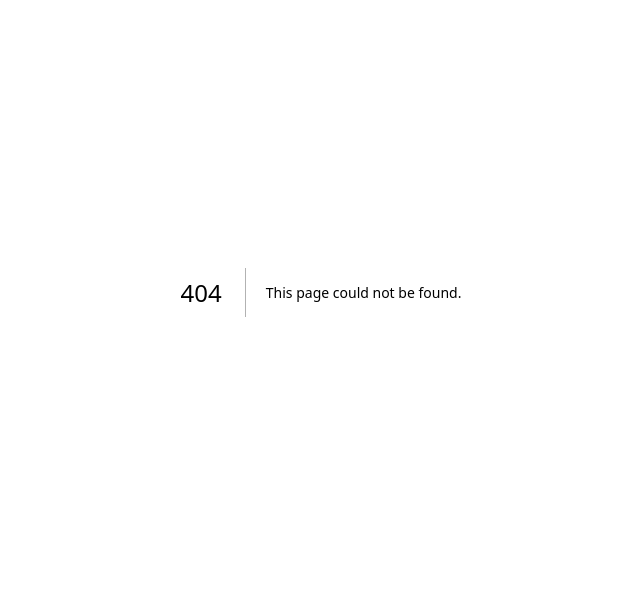
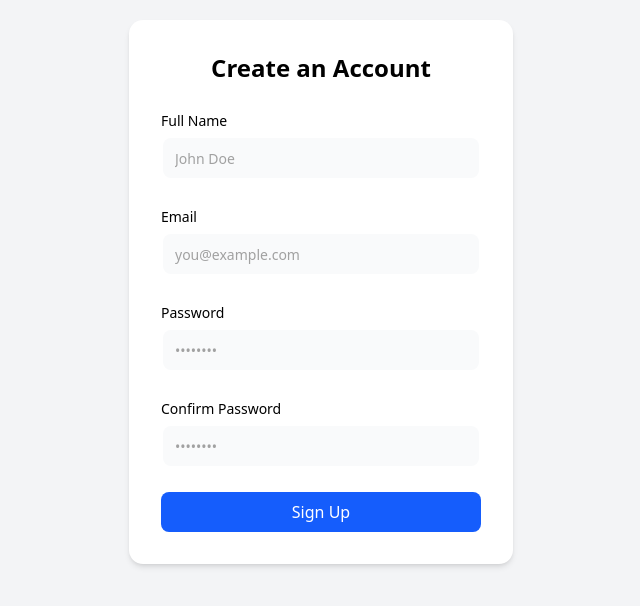
Before and after one commit to N-I-B-M-KOLLO/frontend-herb-ai, a Next.js app: page /signup in a window 1280 px wide. Before the commit this address had no page. Shown: the part 108-714 px from the top of the page, without its empty margins (319-959 px from the left). Built offline with nearby package versions, Linux system fonts and the light colour scheme.

Commit message:
signup_interface

```diff
--- /dev/null
+++ b/src/app/signup/page.tsx
@@ -0,0 +1,57 @@
+"use client";
+
+import React from "react";
+import { Input } from "@/components/ui/input";
+import { Label } from "@/components/ui/label";
+
+// Optional: You can use your own button or use a regular HTML button
+const Button = ({ children, className = "", ...props }: React.ButtonHTMLAttributes<HTMLButtonElement>) => (
+  <button
+    className={`bg-blue-600 hover:bg-blue-700 text-white font-medium py-2 px-4 rounded-md transition duration-300 ${className}`}
+    {...props}
+  >
+    {children}
+  </button>
+);
+
+export default function Signup() {
+  const handleSubmit = (e: React.FormEvent) => {
+    e.preventDefault();
+    // Handle sign-up logic here
+  };
+
+  return (
+    <div className="flex min-h-screen items-center justify-center bg-gray-100 dark:bg-zinc-900 px-4">
+      <form
+        onSubmit={handleSubmit}
+        className="w-full max-w-sm space-y-6 rounded-xl bg-white dark:bg-zinc-800 p-8 shadow-md dark:shadow-xl"
+      >
+        <h2 className="text-2xl font-bold text-center text-black dark:text-white">Create an Account</h2>
+
+        <div>
+          <Label htmlFor="name">Full Name</Label>
+          <Input id="name" type="text" placeholder="John Doe" required className="mt-1" />
+        </div>
+
+        <div>
+          <Label htmlFor="email">Email</Label>
+          <Input id="email" type="email" placeholder="you@example.com" required className="mt-1" />
+        </div>
+
+        <div>
+          <Label htmlFor="password">Password</Label>
+          <Input id="password" type="password" placeholder="••••••••" required className="mt-1" />
+        </div>
+
+        <div>
+          <Label htmlFor="confirmPassword">Confirm Password</Label>
+          <Input id="confirmPassword" type="password" placeholder="••••••••" required className="mt-1" />
+        </div>
+
+        <Button type="submit" className="w-full">
+          Sign Up
+        </Button>
+      </form>
+    </div>
+  );
+}
```
